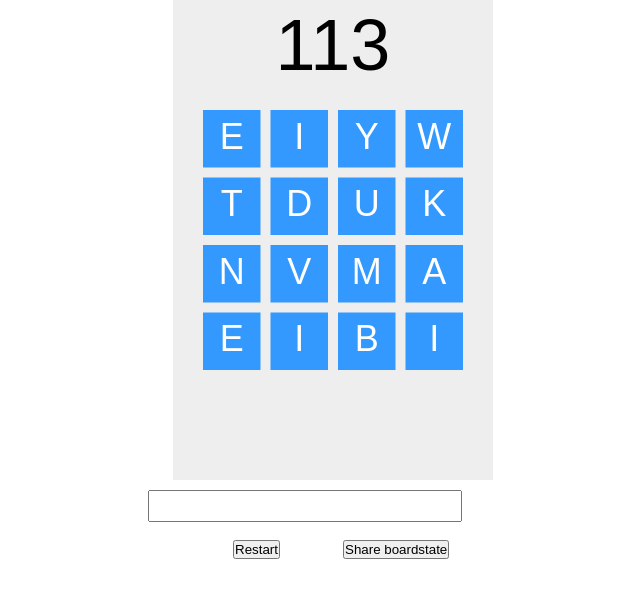
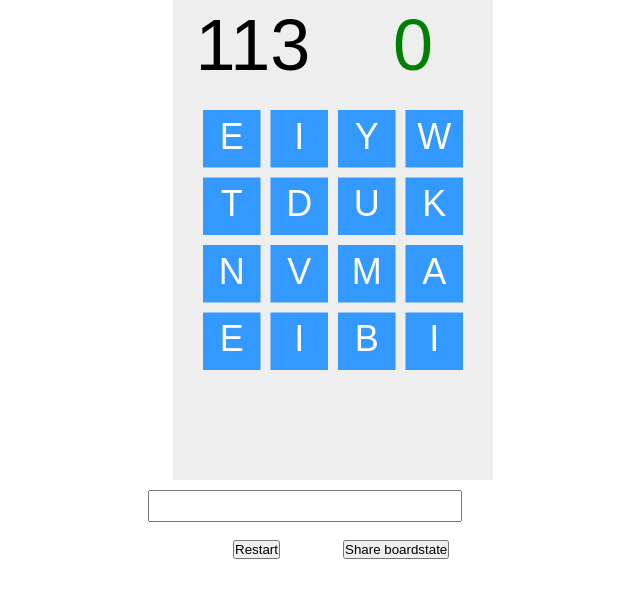
Before and after one commit to simonisphording/BoggleSolverWebsite, a Flask app: page / in a window 1280 px wide. Shown: the top 598 px of the page, without its empty margins (307-947 px from the left). Run offline with Flask 2, Linux system fonts and the light colour scheme; parts of the project's set-up code (start-up, migrations or seed data) failed here and were passed over.

Commit message:
added alert on link copy and live score counter

```diff
--- a/templates/index.html
+++ b/templates/index.html
@@ -152,6 +152,10 @@
         if (wordstatus == "Correct!") {
             ctx.fillStyle = "#33cc33"
         }
+        else if (wordstatus == "Already guessed") {
+            ctx.font = "40px Arial"
+            ctx.fillStyle = "#ffcc00"
+        }
         else {
             ctx.fillStyle = "#ff0000"
         }
@@ -172,8 +176,17 @@
         } else {
             ctx.fillStyle = "black"
         }
-        ctx.fillText(time, canvas.width/2, 50)
+        ctx.fillText(time, canvas.width/4, 50)
         ctx.closePath();
+        }
+
+        function drawScore(score) {
+            ctx.beginPath();
+            ctx.font = "72px Arial"
+            ctx.textAlign = "center";
+            ctx.textBaseline = "middle";
+            ctx.fillStyle = "green"
+            ctx.fillText(score, 3 * canvas.width/4, 50)
         }
 
         var wordlist;
@@ -200,8 +213,12 @@
                 }
                 else {
                     if (wordlist.includes(answer)){
-                            wordStatus = "Correct!"
-                            guessed.push(answer);
+                            if (guessed.includes(answer)){
+                                wordStatus = "Already guessed"
+                            } else {
+                                wordStatus = "Correct!"
+                                guessed.push(answer);
+                            }
                     }
                     else {
                         wordStatus = "Wrong!"
@@ -219,8 +236,8 @@
         var stop = false;
         var timeTillStop = 0;
 
-        function countScore(){
-            result = [...new Set(guessed)];
+        function countScore(guessedWords){
+            result = [...new Set(guessedWords)];
             score = 0
             for(i = 0; i < result.length; i++){
                 var l = result[i].length;
@@ -258,8 +275,6 @@
 
             if(!stop){
                 requestAnimationFrame(update);
-            } else{
-                var score = countScore()
             }
         }
         requestAnimationFrame(update);
@@ -269,7 +284,8 @@
             ctx.clearRect(0, 0, canvas.width, canvas.height);
             if(!stop){
                 drawBricks(chars);
-                drawWordStatus(wordStatus)
+                drawWordStatus(wordStatus);
+                drawScore(countScore(guessed));
             }
             else{
                 drawBricks(chars);
@@ -281,7 +297,7 @@
                 ctx.fillText('Game over!', canvas.width/2, 50)
                 ctx.fillStyle = "black";
                 ctx.font = "40px Arial";
-                ctx.fillText("Your score: " + score, canvas.width/2, resultOffsetTop);
+                ctx.fillText("Your score: " + countScore(guessed), canvas.width/2, resultOffsetTop);
                 ctx.closePath();
             }
         }
@@ -309,6 +325,7 @@
 
         function shareBoardState(){
             copyStringToClipboard("simonisphording.pythonanywhere.com?id=" + charstring)
+            alert("Link with boardstate copied to clipboard!")
         }
 
         var interval = setInterval(draw, 10);
```
